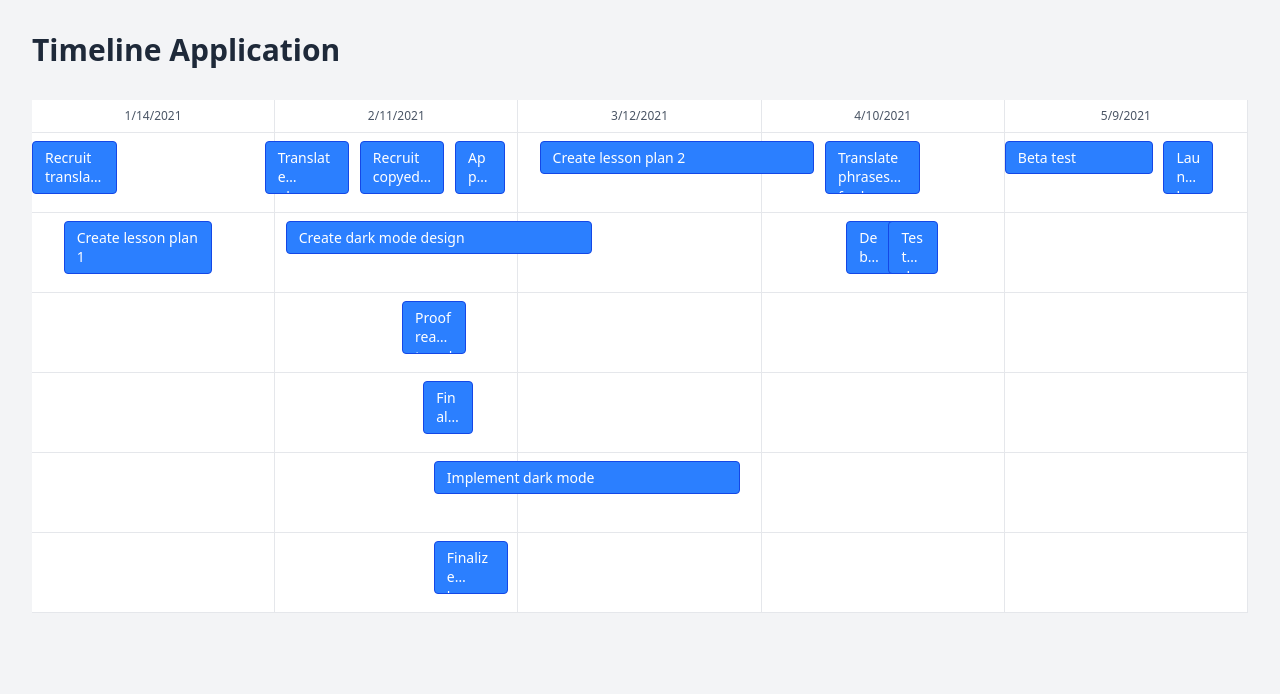
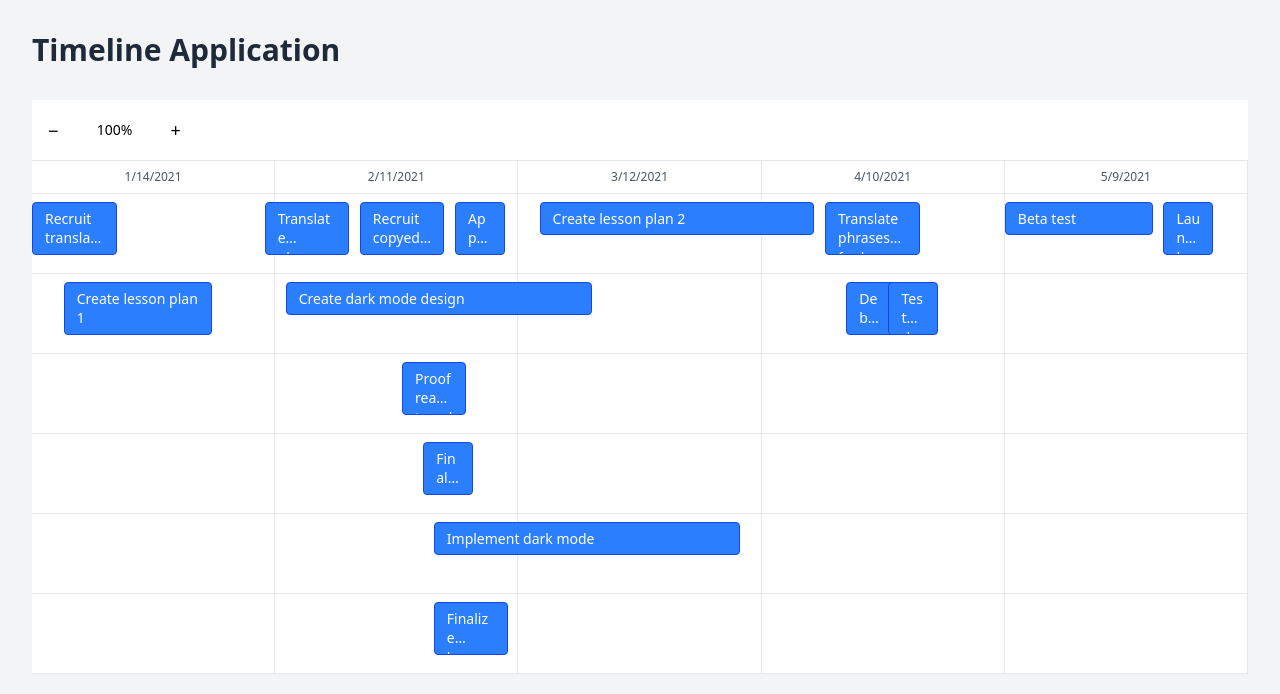
Before and after one commit to lavesan/react-timeline, a React (Vite) app: page / in a window 1280 px wide. Shown: the top 694 px of the page. Built offline with nearby package versions, Linux system fonts and the light colour scheme.

Commit message:
feat: adds zoom in/out feature
Signed-off-by: Valdery Alves <valdery.jur@gmail.com>

```diff
--- a/src/components/Timeline.tsx
+++ b/src/components/Timeline.tsx
@@ -1,4 +1,6 @@
-import { useMemo, useState } from "react";
+import { useMemo, useState, useCallback, useRef, useEffect } from "react";
+import type { WheelEvent } from "react";
+
 import type {
   TimelineItem as TimelineItemType,
   TimelineScale,
@@ -11,6 +13,10 @@ interface TimelineProps {
   items: TimelineItemType[];
 }
 
+const MIN_ZOOM = 0.5;
+const MAX_ZOOM = 4;
+const BASE_WIDTH = 1000;
+
 const getHeaderDate = (scale: TimelineScale, percent: number) => {
   return new Date(
     scale.startDate.getTime() +
@@ -20,6 +26,8 @@ const getHeaderDate = (scale: TimelineScale, percent: number) => {
 
 export function Timeline({ items }: TimelineProps) {
   const [dbItems, setDbItems] = useState(items);
+  const [zoomLevel, setZoomLevel] = useState(1);
+  const pressTimer = useRef<ReturnType<typeof setTimeout> | null>(null);
 
   const lanes = useMemo(() => assignLanes(dbItems), [dbItems]);
   const scale = useMemo(() => createTimelineScale(dbItems), [dbItems]);
@@ -32,10 +40,78 @@ export function Timeline({ items }: TimelineProps) {
     );
   };
 
+  const handleWheel = useCallback((e: WheelEvent) => {
+    if (e.ctrlKey) {
+      e.preventDefault();
+      setZoomLevel((prev) => {
+        const newZoom = prev - e.deltaY * 0.001;
+        return Math.min(Math.max(newZoom, MIN_ZOOM), MAX_ZOOM);
+      });
+    }
+  }, []);
+
+  const startZooming = (isZoomIn: boolean) => {
+    const adjust = isZoomIn ? 0.1 : -0.1;
+
+    const timer = setInterval(() => {
+      setZoomLevel((prev) => {
+        const newZoom = prev + adjust;
+        return Math.min(Math.max(newZoom, MIN_ZOOM), MAX_ZOOM);
+      });
+    }, 100);
+
+    pressTimer.current = timer;
+  };
+
+  const stopZooming = () => {
+    if (pressTimer.current) {
+      clearInterval(pressTimer.current);
+      pressTimer.current = null;
+    }
+  };
+
+  useEffect(() => {
+    return () => {
+      stopZooming();
+    };
+  }, []);
+
   return (
-    <div className="w-full overflow-x-auto bg-white">
-      <div className="min-w-[1000px]">
-        {" "}
+    <div className="w-full bg-white">
+      {/* Controles de Zoom */}
+      <div className="flex items-center gap-2 p-2 border-b border-gray-200">
+        <button
+          onClick={() => setZoomLevel((prev) => Math.max(prev - 0.1, MIN_ZOOM))}
+          onMouseDown={() => startZooming(false)}
+          onMouseUp={stopZooming}
+          onMouseLeave={stopZooming}
+          onTouchStart={() => startZooming(false)}
+          onTouchEnd={stopZooming}
+          className="p-2 rounded hover:bg-gray-100 select-none touch-none"
+          title="Zoom Out"
+        >
+          <span className="text-lg">−</span>
+        </button>
+        <div className="w-20 text-center text-sm">
+          {Math.round(zoomLevel * 100)}%
+        </div>
+        <button
+          onClick={() => setZoomLevel((prev) => Math.min(prev + 0.1, MAX_ZOOM))}
+          onMouseDown={() => startZooming(true)}
+          onMouseUp={stopZooming}
+          onMouseLeave={stopZooming}
+          onTouchStart={() => startZooming(true)}
+          onTouchEnd={stopZooming}
+          className="p-2 rounded hover:bg-gray-100 select-none touch-none"
+          title="Zoom In"
+        >
+          <span className="text-lg">+</span>
+        </button>
+      </div>
+
+      {/* Timeline com suporte a zoom */}
+      <div className="overflow-x-auto" onWheel={handleWheel}>
+        <div style={{ minWidth: `${BASE_WIDTH * zoomLevel}px` }}>
           <div className="flex border-b border-gray-200">
             {[0, 25, 50, 75, 100].map((percent) => (
               <div
@@ -66,6 +142,7 @@ export function Timeline({ items }: TimelineProps) {
                     key={item.id}
                     item={item}
                     scale={scale}
+                    zoomLevel={zoomLevel}
                   />
                 ))}
               </div>
@@ -73,5 +150,6 @@ export function Timeline({ items }: TimelineProps) {
           </div>
         </div>
       </div>
+    </div>
   );
 }
--- a/src/components/TimelineItem.tsx
+++ b/src/components/TimelineItem.tsx
@@ -9,15 +9,16 @@ interface TimelineItemProps {
   item: TimelineItemType;
   scale: TimelineScale;
   changeItemName: (itemId: number, newName: string) => void;
+  zoomLevel: number;
 }
 
 export function TimelineItem({
   item,
   scale,
   changeItemName,
+  zoomLevel,
 }: TimelineItemProps) {
   const [isEditing, setIsEditing] = useState(false);
-
   const inputRef = useRef<HTMLInputElement>(null);
 
   const left = scale.getPositionPercentage(item.start);
@@ -54,14 +55,18 @@ export function TimelineItem({
   return (
     <div
       className="absolute h-20 py-2"
-      style={{ left: `${left}%`, width: `${width}%` }}
+      style={{
+        left: `${left}%`,
+        width: `${width}%`,
+      }}
     >
       <div
-        className={`w-full min-w-[50px] bg-blue-500 border-blue-700 border text-white px-3 py-1.5 rounded text-sm cursor-pointer hover:bg-blue-600 transition-colors ${
+        className={`w-full bg-blue-500 border-blue-700 border text-white px-3 py-1.5 rounded text-sm cursor-pointer hover:bg-blue-600 transition-colors ${
           isEditing
             ? ""
             : "line-clamp-2 leading-snug max-h-[3.5rem] break-words overflow-hidden"
         }`}
+        style={{ minWidth: `${50 * zoomLevel}px` }}
         title={`${item.name}\n${item.start} to ${item.end}`}
         onClick={onClickItem}
       >
@@ -72,7 +77,7 @@ export function TimelineItem({
             defaultValue={item.name}
             onBlur={onBlurInput}
             onKeyDown={onKeyDownInput}
-            className="w-full h-full px-3 py-1.5 text-sm rounded border border-white bg-blue-500 text-white focus:outline-none focus:ring-0"
+            className="px-2 py-1 w-full h-full text-sm rounded border border-white bg-blue-500 text-white focus:outline-none focus:ring-0"
           />
         ) : (
           item.name
```
Lines whose indentation alone changed are shown as unchanged.
